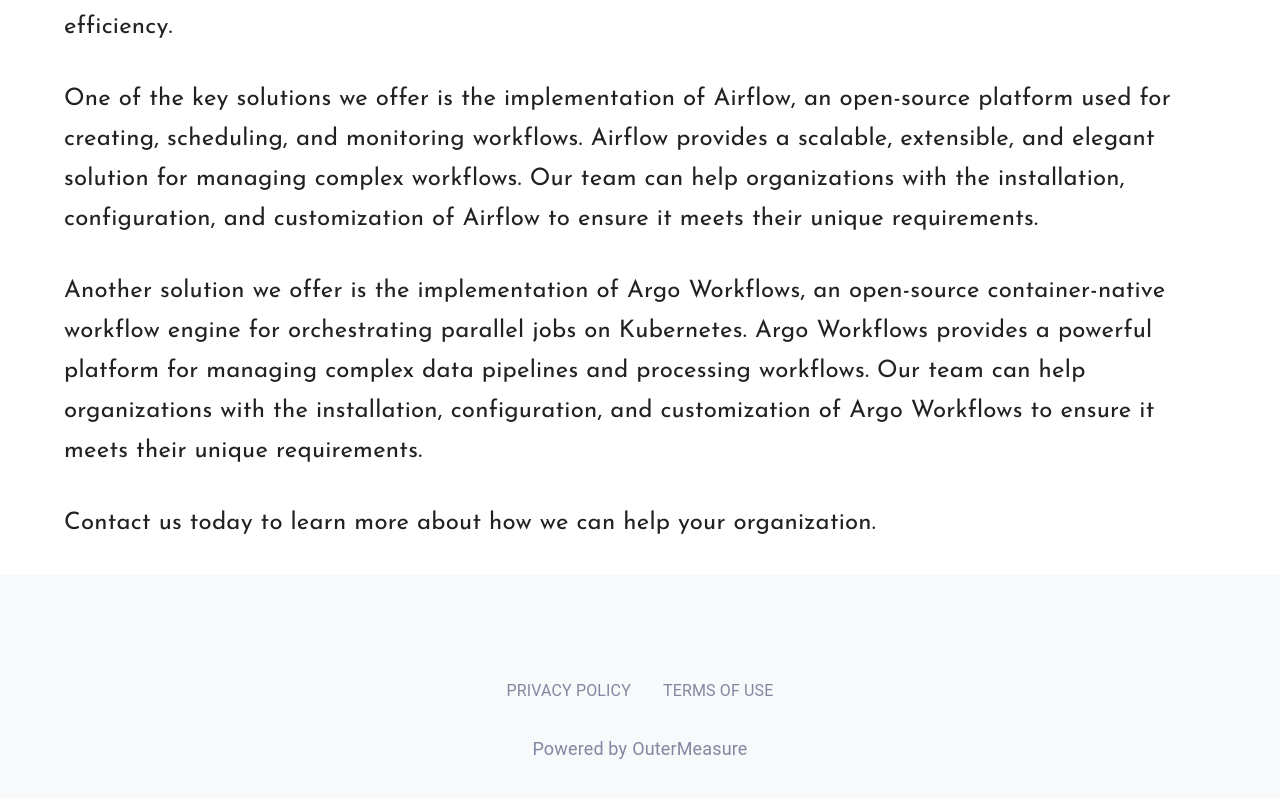
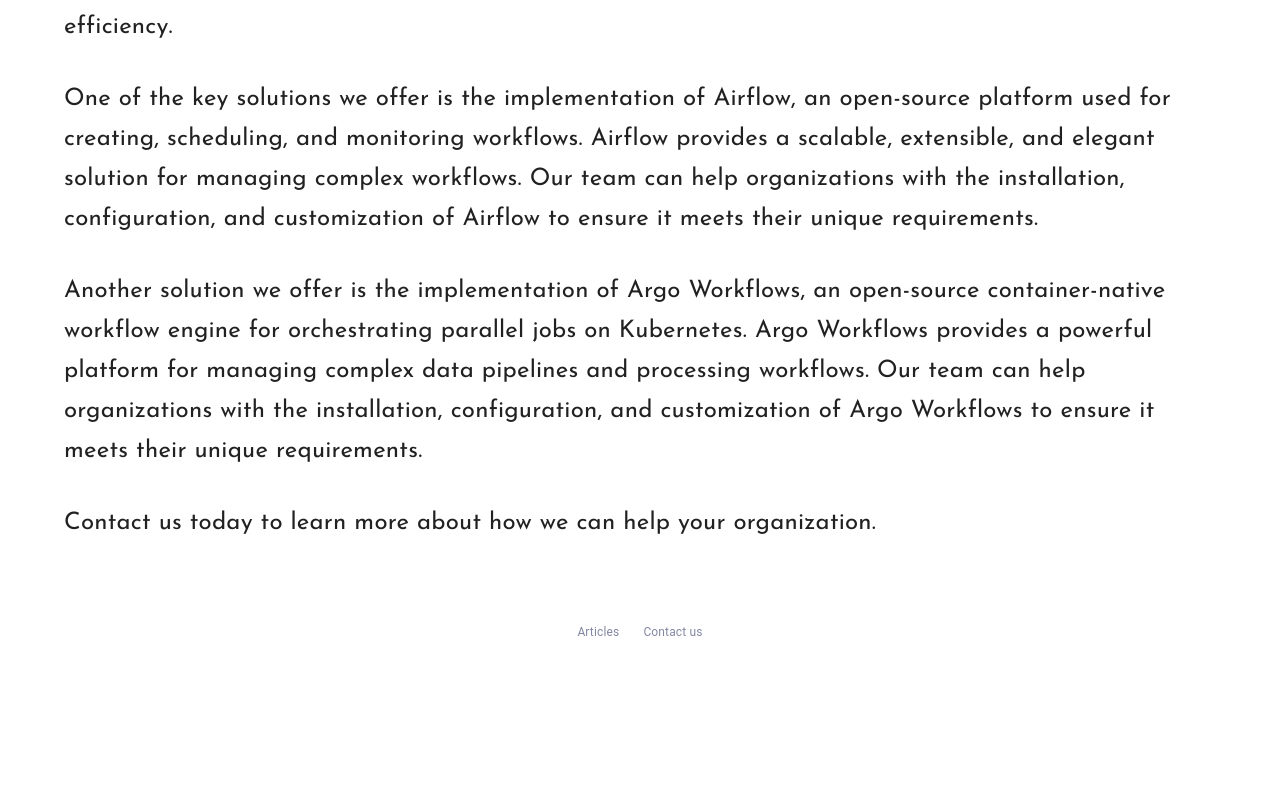
Before and after one commit to corpulent/website, a Next.js app: page / in a window 1280 px wide. Shown: the part 905-1703 px from the top of the page. After the commit the page ends 1562 px from the top, so only its background shows below. Built offline with nearby package versions, Linux system fonts and the light colour scheme.

Commit message:
feat: minor UI changes

```diff
--- a/components/layouts/primary/Footer.tsx
+++ b/components/layouts/primary/Footer.tsx
@@ -4,86 +4,28 @@
 
 import Link from "next/link";
 
-const Root = styled("div")`
-  background: #f8f9fa;
-  background-size: 100% 100%;
-
-  display: flex;
-  flex-direction: column;
-  align-items: center;
-
-  padding: ${({ theme }) => theme.spacing(9, 15, 9, 15)};
-  ${({ theme }) => theme.breakpoints.down("md")} {
-    padding: ${({ theme }) => theme.spacing(5)};
-  }
-  ${({ theme }) => theme.breakpoints.down("sm")} {
-    padding: ${({ theme }) => theme.spacing(3)};
-  }
-`;
-
 const BottomBar = styled("div")`
   display: flex;
   justify-content: center;
   align-items: center;
-  flex-wrap: wrap;
-  gap: ${({ theme }) => theme.spacing(4)};
+  width: 100%;
+  padding: ${({ theme }) => theme.spacing(2)};
+  gap: ${({ theme }) => theme.spacing(3)};
 
   margin-top: ${({ theme }) => theme.spacing(4)};
-
-  ${({ theme }) => theme.breakpoints.down("md")} {
-    width: 100%;
-    padding: ${({ theme }) => theme.spacing(0, 3)};
-  }
-  ${({ theme }) => theme.breakpoints.down("sm")} {
-    padding: ${({ theme }) => theme.spacing(0, 1)};
-    font-size: 12px;
-    display: grid;
-    grid-template-columns: repeat(4, 1fr);
-    gap: ${({ theme }) => theme.spacing(2)};
-  }
 `;
 
 const PrimaryLinks = styled(Link)`
   color: #8388a2;
   text-decoration: none;
-
-  ${({ theme }) => theme.breakpoints.down("sm")} {
-    grid-column: span 2;
-    &:nth-last-child(1):nth-child(odd) {
-      grid-column: 2 / span 2;
-    }
-    text-align: center;
-  }
-`;
-
-const PoweredBy = styled("div")`
-  display: flex;
-  color: #8388a2;
-  justify-content: center;
-  align-items: center;
-  gap: 5px;
-
-  width: 100%;
-  font-size: 18px;
-
-  margin: ${({ theme }) => theme.spacing(4, 0)};
-
-  ${({ theme }) => theme.breakpoints.down("sm")} {
-    font-size: 14px;
-  }
+  font-size: 12px;
 `;
 
 export const Footer: FunctionComponent = (): ReactElement => {
   return (
-    <Root>
-      <BottomBar>
-        <PrimaryLinks href="/privacy-policy">PRIVACY POLICY</PrimaryLinks>
-        <PrimaryLinks href="terms-of-use">TERMS OF USE</PrimaryLinks>
-      </BottomBar>
-      <PoweredBy>
-        Powered by
-        <PrimaryLinks href="https://outermeasure.com">OuterMeasure</PrimaryLinks>
-      </PoweredBy>
-    </Root>
+    <BottomBar>
+      <PrimaryLinks href="/articles">Articles</PrimaryLinks>
+      <PrimaryLinks href="/articles">Contact us</PrimaryLinks>
+    </BottomBar>
   );
 };
--- /dev/null
+++ b/components/notion/CodeBlock.module.css
@@ -0,0 +1,5 @@
+.CodeMirror-scroll {
+  overflow-y: auto;
+  overflow-x: auto;
+  scrollbar-width: thin;
+}
--- a/components/notion/CodeBlock.tsx
+++ b/components/notion/CodeBlock.tsx
@@ -3,9 +3,11 @@
 import { python } from "@codemirror/lang-python";
 import { CodeBlockObjectResponse } from "@notionhq/client/build/src/api-endpoints";
 import { styled } from "@mui/material";
+import "./CodeBlock.module.css";
 
 const Root = styled("div")`
   margin-top: ${({ theme }) => theme.spacing(2)};
+  font-size: 12px;
 `;
 
 export interface ICodeBlockProps {
--- a/components/notion/Heading1Block.tsx
+++ b/components/notion/Heading1Block.tsx
@@ -5,7 +5,8 @@
 const Root = styled("div")``;
 
 const Heading = styled(Typography)`
-  font-size: 40px;
+  font-size: 34px;
+  font-weight: 700;
   margin-top: ${({ theme }) => theme.spacing(4)};
 `;
 
--- a/components/notion/Heading2Block.tsx
+++ b/components/notion/Heading2Block.tsx
@@ -5,7 +5,8 @@
 const Root = styled("div")``;
 
 const Heading = styled(Typography)`
-  font-size: 30px;
+  font-size: 28px;
+  font-weight: 600;
   margin-top: ${({ theme }) => theme.spacing(4)};
 `;
 
```
Also changed, not shown: components/notion/ImageBlock.tsx (+4 -3 lines), components/notion/NotionRenderer.tsx (+9 -3 lines).
